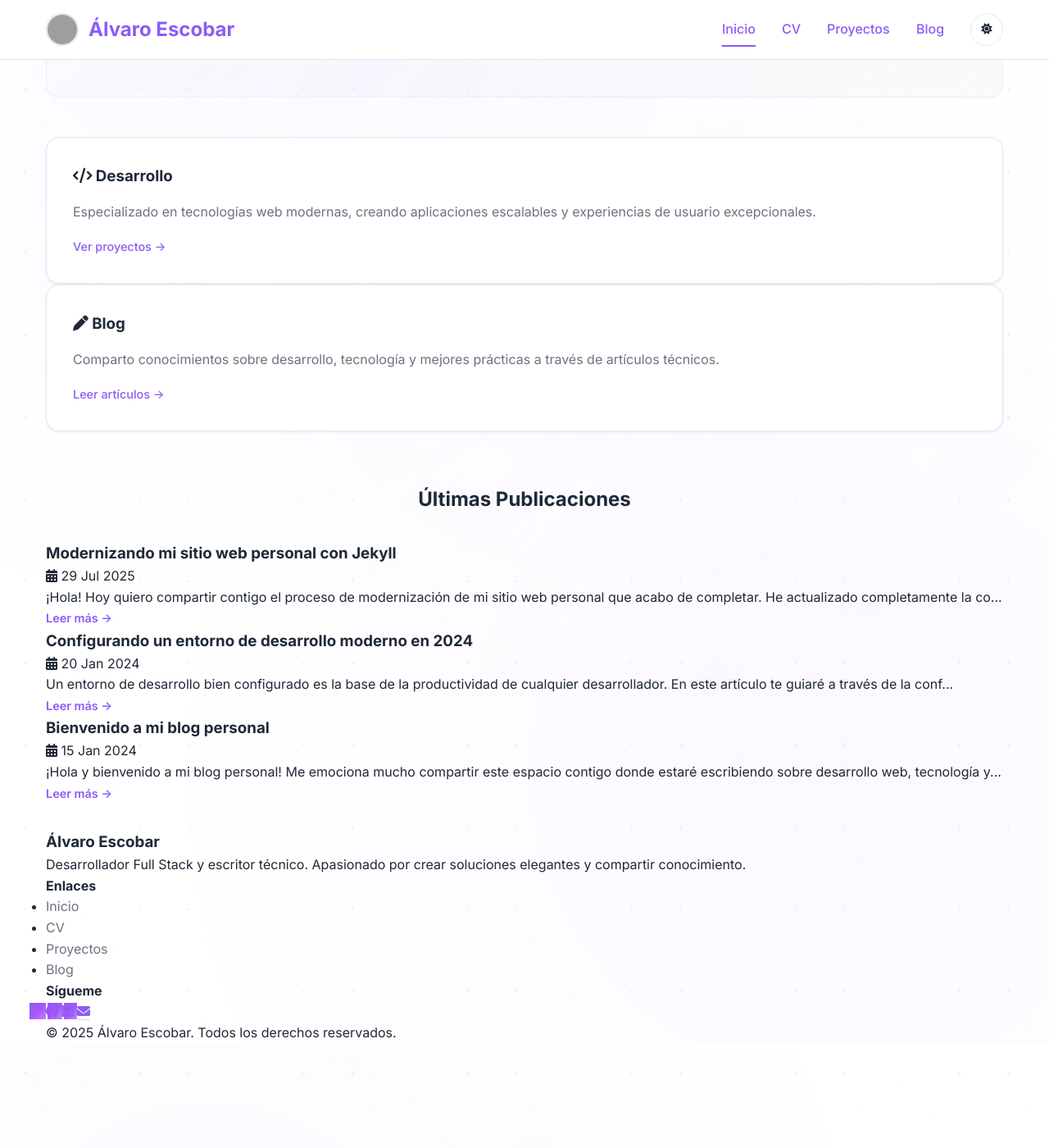
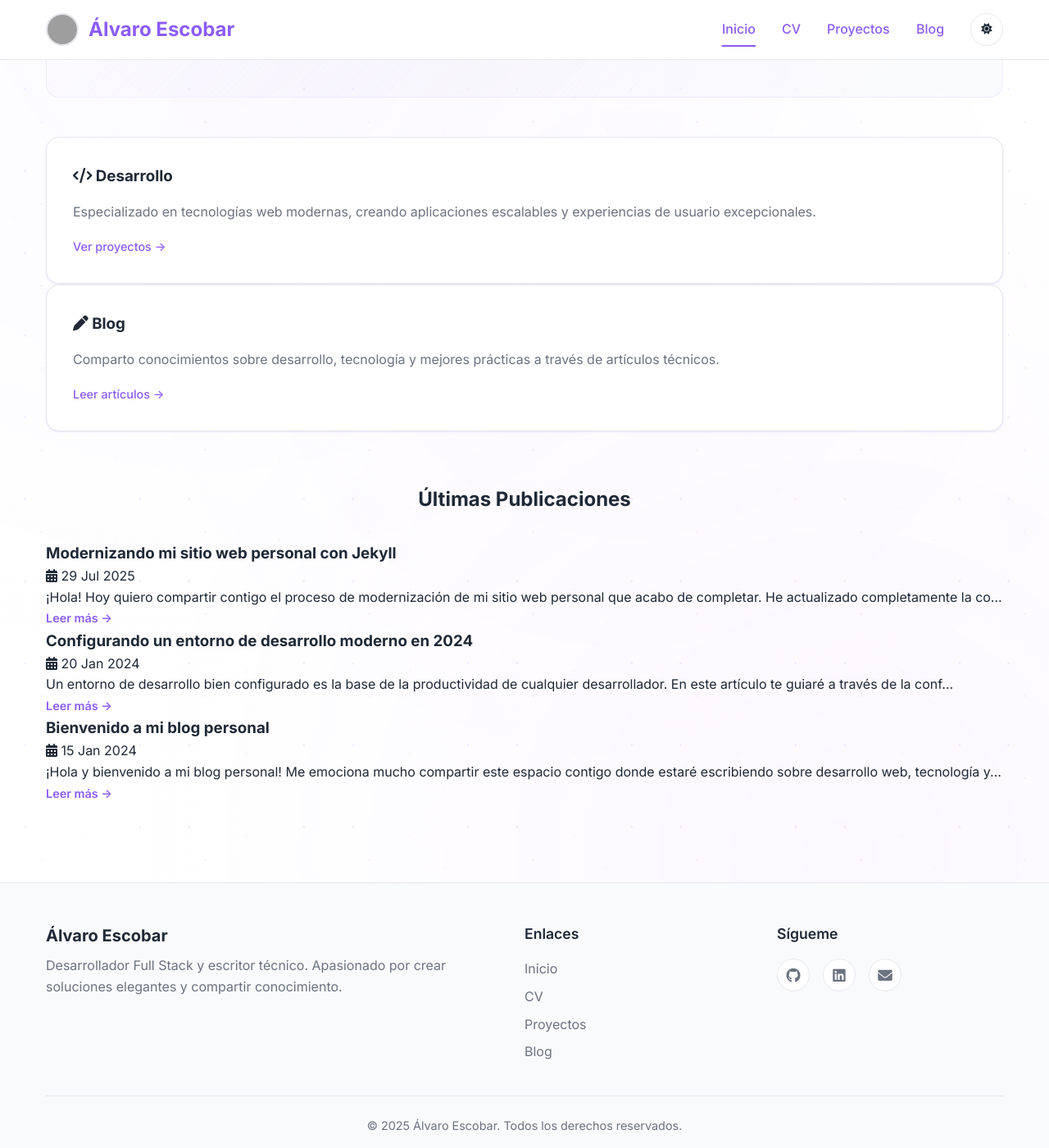
Before and after one commit to l3onkers/l3onkers.github.io, a Jekyll site: the page built from index.html, in a window 1280 px wide and 1400 px high, scrolled down 388 px. Shown: the whole window at 82% size. Built offline with Jekyll 4.4.1, drawn with Linux system fonts in a browser that asks for light colours; before the commit the page ends 1660 px from its top, so only the background shows below that; grey boxes are pictures that could not be loaded.

Commit message:
🔧 Corregir estilos del footer - enlaces sociales y navegación mejorados

```diff
--- a/_layouts/default.html
+++ b/_layouts/default.html
@@ -86,6 +86,22 @@
         }
         [data-theme="dark"] .read-more:hover {
             color: #c4b5fd !important;
+        }
+        /* Footer social links fix */
+        .social-links a {
+            color: var(--text-secondary) !important;
+            background-color: var(--bg-color) !important;
+            border: 1px solid var(--border-color) !important;
+        }
+        .social-links a:hover {
+            background-color: var(--primary-color) !important;
+            color: white !important;
+        }
+        .footer-links a {
+            color: var(--text-secondary) !important;
+        }
+        .footer-links a:hover {
+            color: var(--primary-color) !important;
         }
     </style>
 
--- a/assets/css/style.css
+++ b/assets/css/style.css
@@ -1295,3 +1295,157 @@ html {
   color: white !important;
   transform: translateY(-2px) scale(1.1);
 }
+
+/* Footer Styles */
+.site-footer {
+  background-color: var(--bg-secondary);
+  border-top: 1px solid var(--border-color);
+  margin-top: 4rem;
+  padding: 3rem 0 1rem;
+  animation: fadeIn 1s ease 0.5s both;
+}
+
+.footer-content {
+  display: grid;
+  grid-template-columns: 2fr 1fr 1fr;
+  gap: 2rem;
+  margin-bottom: 2rem;
+}
+
+.footer-info h3 {
+  color: var(--text-color);
+  margin-bottom: 0.5rem;
+  font-size: 1.25rem;
+}
+
+.footer-info p {
+  color: var(--text-secondary);
+  line-height: 1.6;
+}
+
+.footer-links h4,
+.footer-social h4 {
+  color: var(--text-color);
+  margin-bottom: 1rem;
+  font-size: 1.1rem;
+  font-weight: 600;
+}
+
+.footer-links ul {
+  list-style: none;
+  padding: 0;
+}
+
+.footer-links li {
+  margin-bottom: 0.5rem;
+}
+
+.footer-links a {
+  color: var(--text-secondary) !important;
+  text-decoration: none !important;
+  transition: var(--transition);
+  font-weight: 400;
+}
+
+.footer-links a:hover {
+  color: var(--primary-color) !important;
+  transform: translateX(3px);
+}
+
+/* Social Links Styling */
+.social-links {
+  display: flex;
+  gap: 1rem;
+  flex-wrap: wrap;
+}
+
+.social-links a {
+  display: flex;
+  align-items: center;
+  justify-content: center;
+  width: 2.5rem;
+  height: 2.5rem;
+  background-color: var(--bg-color);
+  border: 1px solid var(--border-color);
+  border-radius: 50%;
+  color: var(--text-secondary) !important;
+  text-decoration: none !important;
+  transition: var(--transition);
+  font-size: 1.1rem;
+}
+
+.social-links a:hover {
+  background-color: var(--primary-color) !important;
+  border-color: var(--primary-color) !important;
+  color: white !important;
+  transform: translateY(-2px);
+  box-shadow: 0 4px 12px rgba(139, 92, 246, 0.3);
+}
+
+.social-links a:visited {
+  color: var(--text-secondary) !important;
+}
+
+.social-links a:visited:hover {
+  color: white !important;
+}
+
+/* Specific social platform colors on hover */
+.social-links a[href*="github.com"]:hover {
+  background-color: #333 !important;
+  border-color: #333 !important;
+  box-shadow: 0 4px 12px rgba(51, 51, 51, 0.3);
+}
+
+.social-links a[href*="linkedin.com"]:hover {
+  background-color: #0077b5 !important;
+  border-color: #0077b5 !important;
+  box-shadow: 0 4px 12px rgba(0, 119, 181, 0.3);
+}
+
+.social-links a[href*="twitter.com"]:hover {
+  background-color: #1da1f2 !important;
+  border-color: #1da1f2 !important;
+  box-shadow: 0 4px 12px rgba(29, 161, 242, 0.3);
+}
+
+.social-links a[href^="mailto:"]:hover {
+  background-color: var(--primary-color) !important;
+  border-color: var(--primary-color) !important;
+  box-shadow: 0 4px 12px rgba(139, 92, 246, 0.3);
+}
+
+.footer-bottom {
+  border-top: 1px solid var(--border-color);
+  padding-top: 1.5rem;
+  text-align: center;
+}
+
+.footer-bottom p {
+  color: var(--text-secondary);
+  font-size: 0.9rem;
+}
+
+/* Responsive Footer */
+@media (max-width: 768px) {
+  .footer-content {
+    grid-template-columns: 1fr;
+    gap: 2rem;
+    text-align: center;
+  }
+
+  .social-links {
+    justify-content: center;
+  }
+
+  .footer-links ul {
+    display: flex;
+    flex-wrap: wrap;
+    justify-content: center;
+    gap: 1rem;
+  }
+
+  .footer-links li {
+    margin-bottom: 0;
+  }
+}
```
